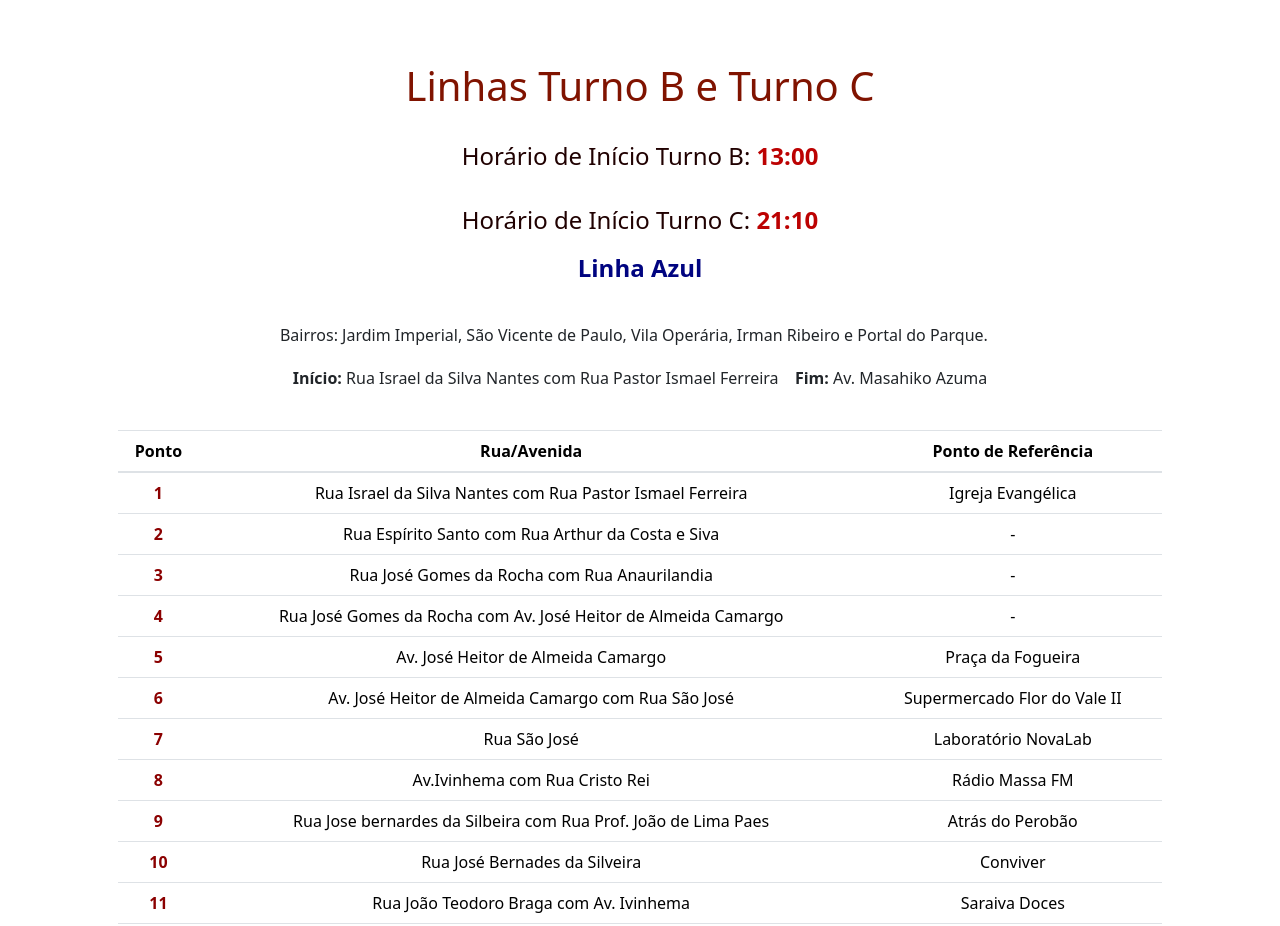
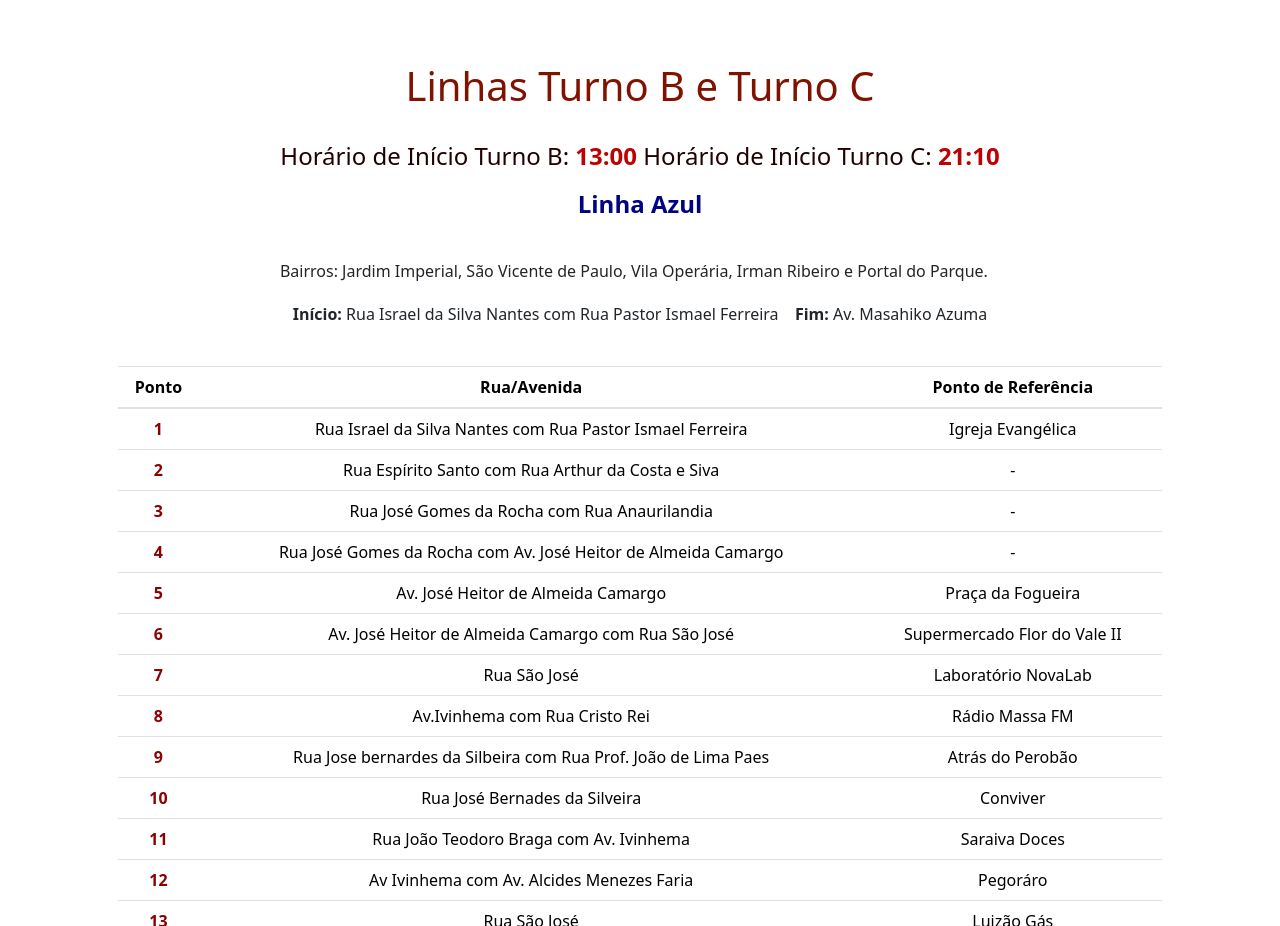
Before and after one commit to unknownghoste/LinhasSH, a website: page index.html in a window 1280 px wide. Shown: the part 3180-4106 px from the top of the page. Drawn offline with nearby package versions, Linux system fonts and the light colour scheme.

Commit message:
teste 2 remoção de parágrafo

```diff
--- a/index.html
+++ b/index.html
@@ -667,8 +667,8 @@
 
           <p class="fw-light" id="" style="color: rgb(128, 19, 0);"> Linhas Turno B e Turno C </p>
 
-          <p> <text class="fw-normal fs-4"  style="color: rgb(32, 1, 1);" >Horário de Início Turno B: </text>
-          <text class="fw-semibold fs-4"  style="color: rgb(188, 2, 2);" > 13:00 </text> </p>
+           <text class="fw-normal fs-4"  style="color: rgb(32, 1, 1);" >Horário de Início Turno B: </text>
+          <text class="fw-semibold fs-4"  style="color: rgb(188, 2, 2);" > 13:00 </text>
            <text class="fw-normal fs-4"  style="color: rgb(32, 1, 1);" >Horário de Início Turno C: </text>
           <text class="fw-semibold fs-4"  style="color: rgb(188, 2, 2);" > 21:10 </text>
            <p><text class="fw-semibold fs-4"  style="color: rgb(0, 4, 128);" >Linha Azul </text> <p>
```
